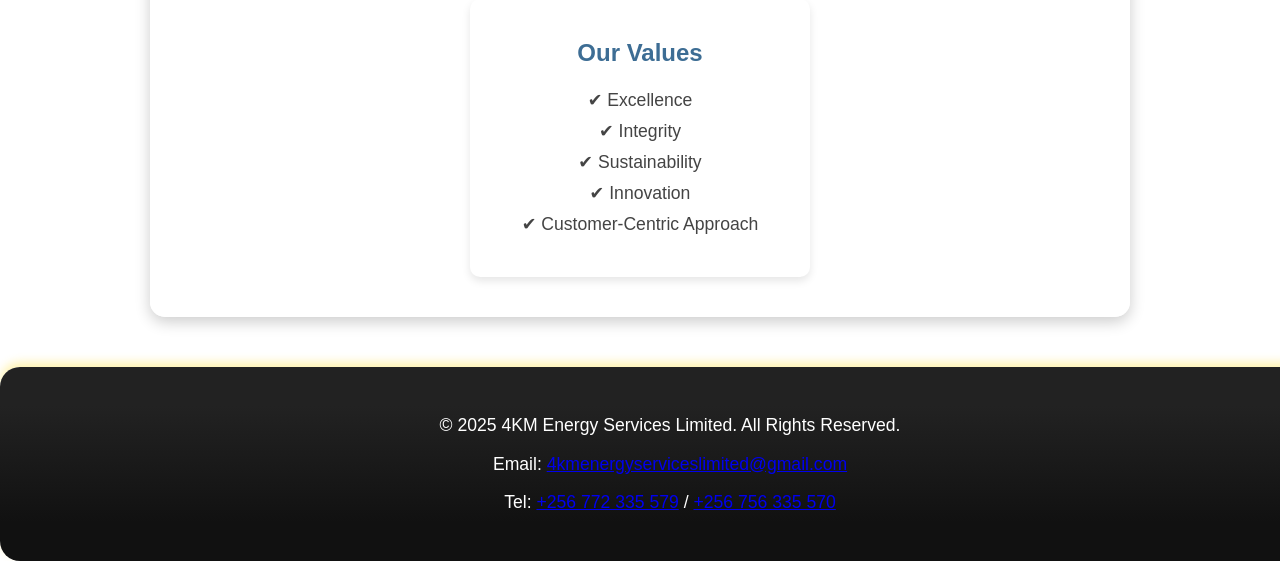
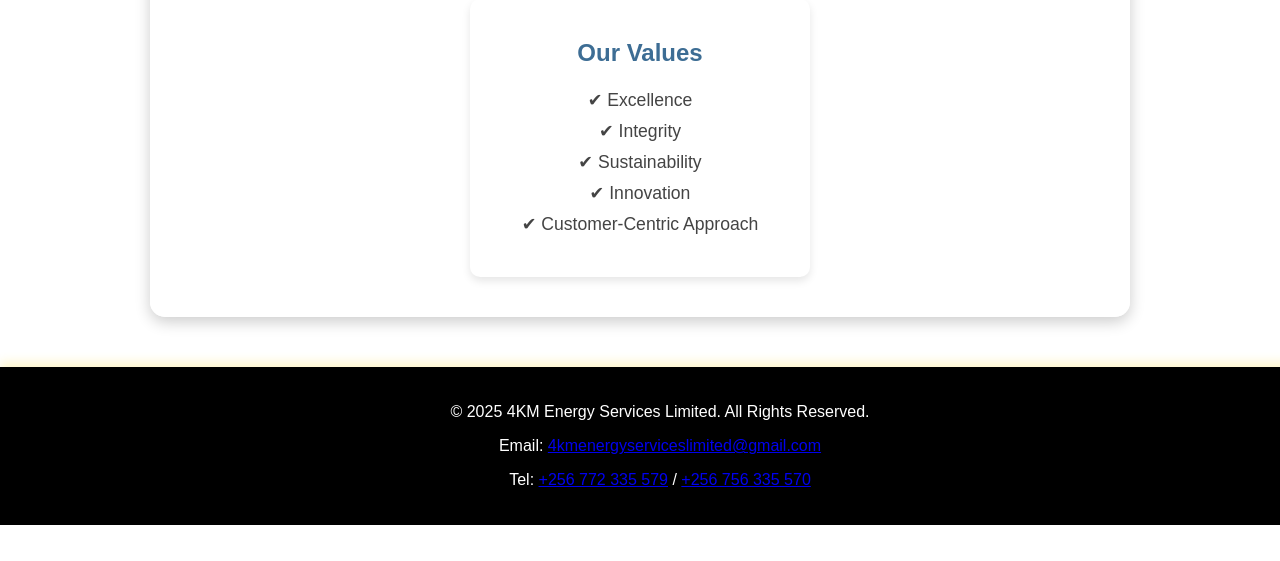
Before and after one commit to Isaprozz/CompanyWebsite, a Django app: page /about/ in a window 1280 px wide. Shown: the part 596-1157 px from the top of the page. After the commit the page ends 1121 px from the top, so only its background shows below. Run offline with Django 5.2, Linux system fonts and the light colour scheme.

Commit message:
Construction project @7

```diff
--- a/contact/static/css/styles.css
+++ b/contact/static/css/styles.css
@@ -249,15 +249,16 @@
 
 /* Footer Styling */
 footer {
-    background: linear-gradient(to top, #111 20%, #222 80%);
+    background: black;
     color: white;
     text-align: center;
-    padding: 30px;
-    border-radius: 20px;
+    padding: 20px;
     width: 100%;
-    box-shadow: 0px -5px 10px rgba(255, 215, 0, 0.3);
+    position: relative;
+    bottom: 0;
     margin-top: auto;
-    font-size: 1.1rem;
+    box-shadow: 0px -5px 10px rgba(255, 215, 0, 0.2);
+    overflow-x: hidden;
 }
 
 /* Mobile Optimization */
```
